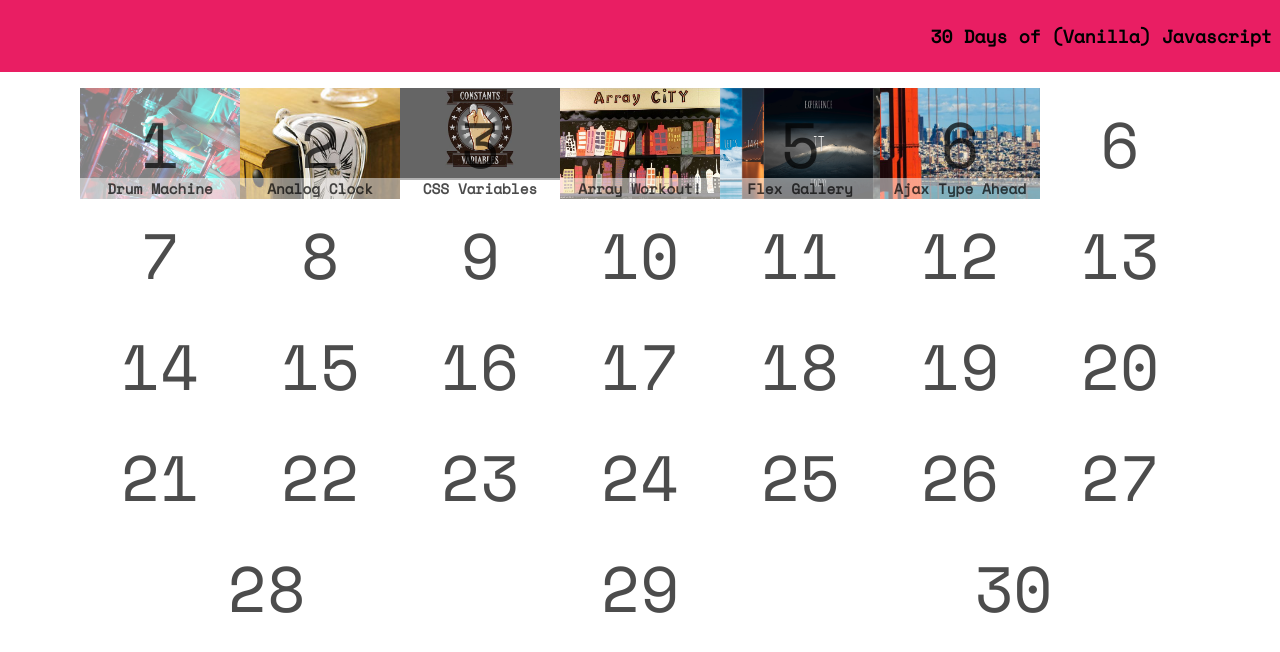
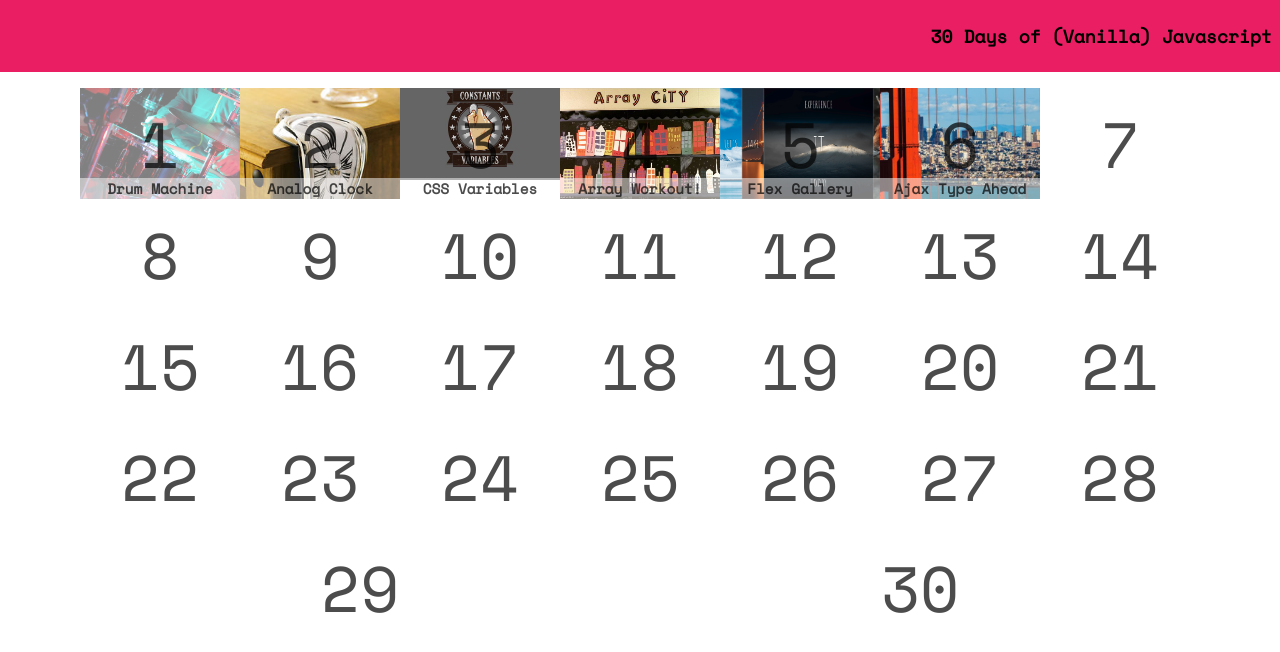
Before and after one commit to PatrickFranz/Javascript-30-days, a plain HTML site: page index.html in a window 1280 px wide. Drawn offline with nearby package versions, Linux system fonts and the light colour scheme.

Commit message:
removed extra day placeholder from calendar

```diff
--- a/index.html
+++ b/index.html
@@ -36,7 +36,6 @@
       <span>6</span>
       <span class='project-title'>Ajax Type Ahead</span>
     </a>
-    <div class="day">6</div>
     <div class="day">7</div>
     <div class="day">8</div>
     <div class="day">9</div>
```
